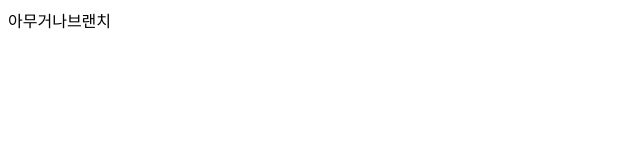
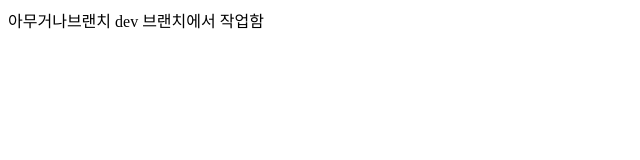
Before and after one commit to K-cook517/branch_test, a plain HTML site: page index.html in a window 1280 px wide. Shown: the whole page, without its empty margins (0-640 px from the left). Drawn offline with Linux system fonts and the light colour scheme.

Commit message:
index.html 내용추가 수정

```diff
--- a/index.html
+++ b/index.html
@@ -6,6 +6,6 @@
       <title>Document</title>
    </head>
    <body>
-      아무거나브랜치
+      아무거나브랜치 dev 브랜치에서 작업함
    </body>
 </html>
```
